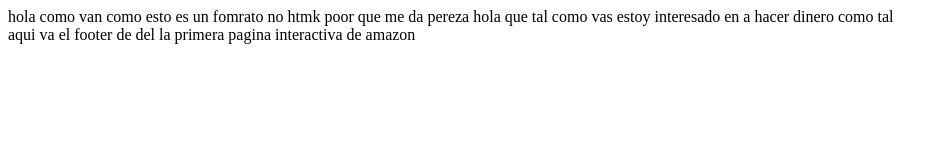
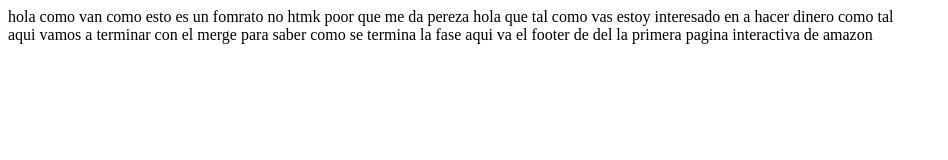
Before and after one commit to duvan244/miproycto, a plain HTML site: page index.html in a window 1280 px wide. Shown: the whole page, without its empty margins (0-948 px from the left). Drawn offline with Linux system fonts and the light colour scheme; a script that the page names is missing.

Commit message:
se agrea una descripcion adicional al footer

```diff
--- a/index.html
+++ b/index.html
@@ -17,7 +17,7 @@ como tal
 </body>
 
 <footer>
-
+     aqui vamos a terminar con el merge para saber como se termina la fase
     aqui va el footer de del la primera pagina interactiva de amazon
 </footer>
 </html>
```
